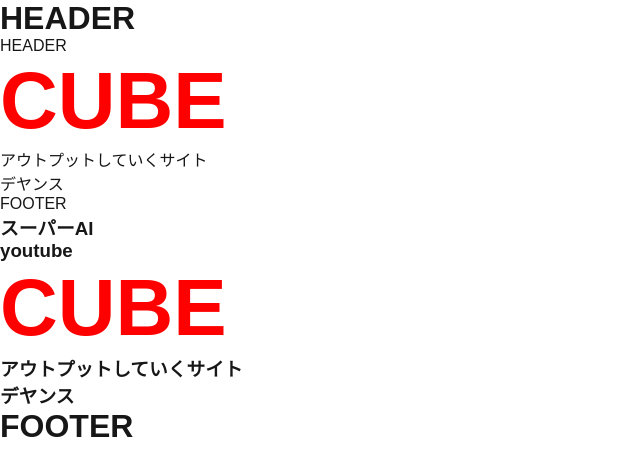
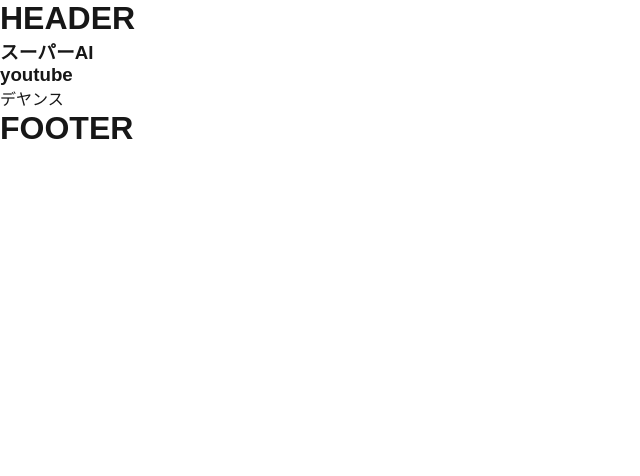
Before and after one commit to Satoru314/blog3, a Next.js app: page /road1 in a window 1280 px wide. Shown: the top 476 px of the page, without its empty margins (0-640 px from the left). Built offline with nearby package versions, Linux system fonts and the light colour scheme.

Commit message:
2.8 ハッピー！

```diff
--- a/components/hero.js
+++ b/components/hero.js
@@ -1,11 +1,9 @@
-export default function Hero(){
-    const title = "CUBE"
-    const subtitle = "アウトプットしていくサイト"
+export default function Hero(props){
     const description = "デヤンス"
     return (
         <div className="hero">
-            <h1 style={{color: 'red', fontSize: '80px'}}>{title}</h1>
-            <p>{subtitle}</p>
+            <h1 style={{color: 'red', fontSize: '80px'}}>{props.title}</h1>
+            <p>{props.subtitle}</p>
             <p>{description}</p>
         </div>
     )
--- a/pages/road1.js
+++ b/pages/road1.js
@@ -1,44 +1,11 @@
+import Hero from '@/components/hero.js'
+import EachPost from '@/components/eachpost.js'
 export default function Home() {
-    const title = "CUBE"
-    const subtitle = "アウトプットしていくサイト"
-    const description = "デヤンス"
-    const test = (
-    <div className="hero">
-      <h1 style={{color: 'red', fontSize: '80px'}}>{title}</h1>
-      <p>{subtitle}</p>
-      <p>{description}</p>
-    </div>
-    )
-
-    function EachPost(props) {
-      return (
-        <article>
-          <a href={props.url}>
-            <h3>{props.title}</h3>
-          </a>
-          <a href="https://www.google.com/search?q=jr%E9%9B%A3%E6%B3%A2%E3%81%8B%E3%82%89jr%E6%B7%A1%E8%B7%AF&sca_esv=ef113eae1f4c563c&sxsrf=AHTn8zpIbl2yVM-3mxgazbxYdmGXqgmqYA%3A1743336903286&ei=xzXpZ_qeEcSnvr0Phc-p6Ag&ved=0ahUKEwi6nuCG5LGMAxXEk68BHYVnCo0Q4dUDCBA&uact=5&oq=jr%E9%9B%A3%E6%B3%A2%E3%81%8B%E3%82%89jr%E6%B7%A1%E8%B7%AF&gs_lp=Egxnd3Mtd2l6LXNlcnAiFmpy6Zuj5rOi44GL44KJanLmt6Hot68yBRAAGO8FMggQABiABBiiBDIIEAAYgAQYogQyBRAAGO8FMggQABiABBiiBEiJcVDxCViBa3AGeAGQAQCYAX-gAe4NqgEEMTIuNrgBA8gBAPgBAZgCGKAC5A7CAgoQABiwAxjWBBhHwgIFEAAYgATCAgcQABiABBgNwgIKECMYgAQYJxiKBcICCBAAGIAEGLEDwgIKEAAYgAQYQxiKBcICBxAAGIAEGBfCAgcQABiABBgEmAMAiAYBkAYEkgcFMTMuMTGgB5Q5&sclient=gws-wiz-serp">
-            <h3>{props.children}</h3>
-          </a>
-        </article>
-      )
-    }
-
-    return(
-    <>
-   <header>
-   <a href="https://blog3-3yj0k6rdx-satoru314s-projects.vercel.app/">HEADER</a>
-    </header>
-   <main>
-    {test}
-    </main>
-   <footer>
-    FOOTER
-    <EachPost title="スーパーAI" url="https://aistudio.google.com/"/>
-    <EachPost title="youtube" url="https://www.youtube.com">
-    {test}
-    </EachPost>
-    </footer>
-   </>
-   )
-
-  }
+  return(
+<>
+<EachPost title="スーパーAI" url="https://aistudio.google.com/"/>
+  <EachPost title="youtube" url="https://www.youtube.com"></EachPost>
+  <Hero/>
+</>
+  )
+}
```
Also changed, not shown: pages/blog/about.js (added, +8 -0 lines), pages/blog/blog.js (added, +8 -0 lines), pages/blog/index.js (added, +8 -0 lines), pages/index.js (+3 -4 lines), pages/road2.js (+4 -11 lines).
